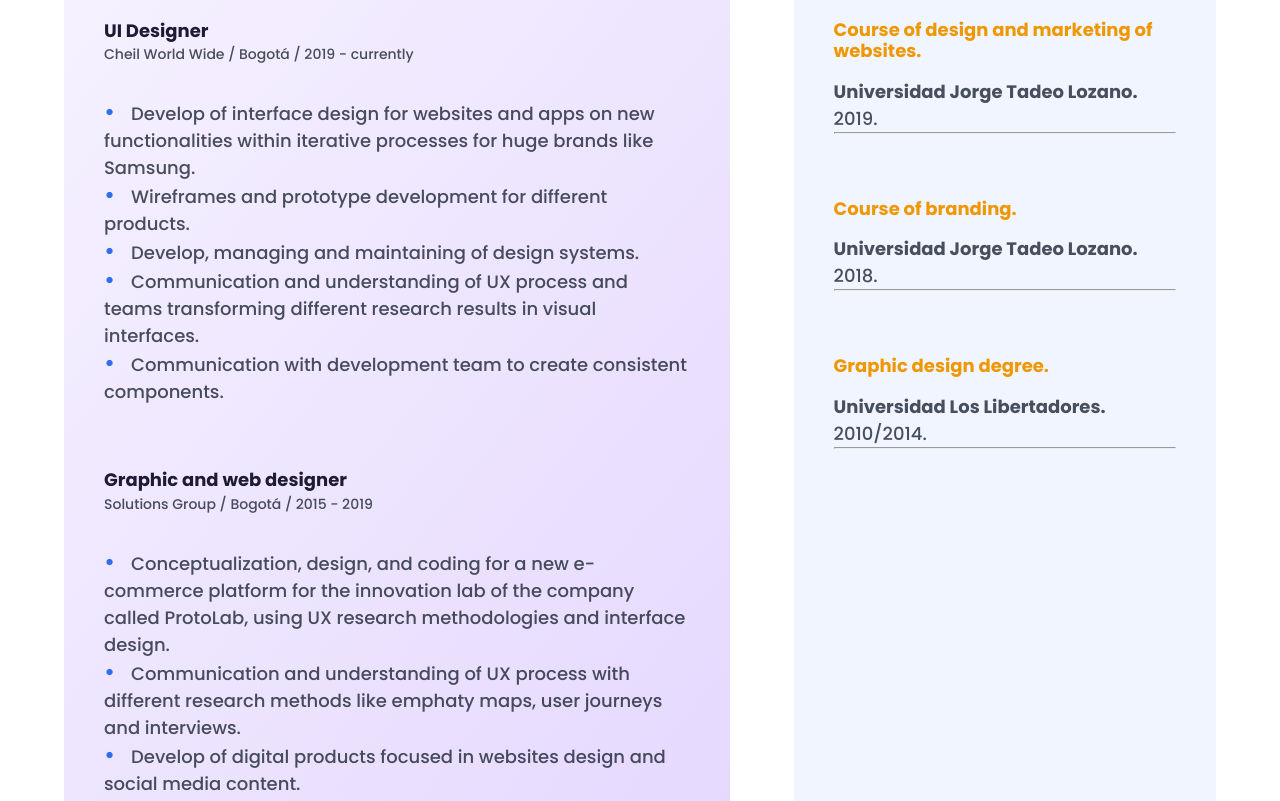
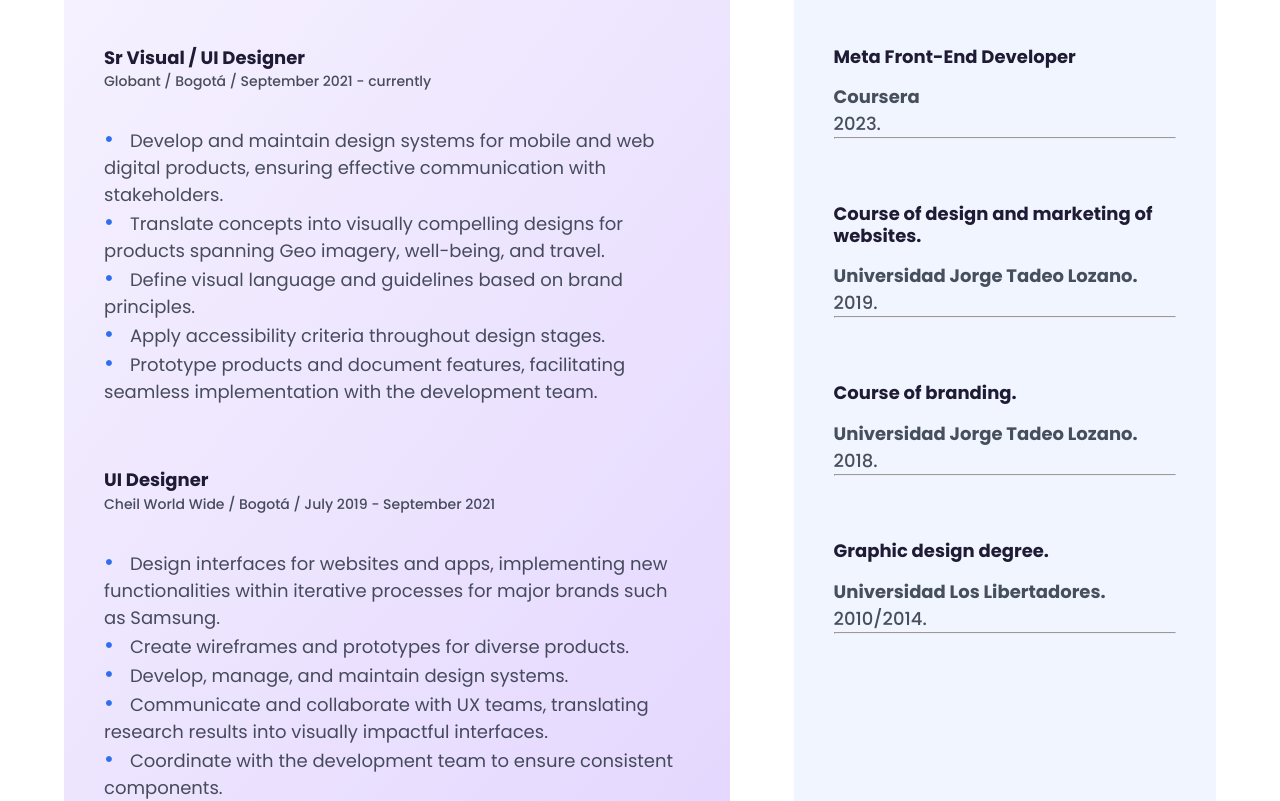
Before and after one commit to sebastiangonzalezdesign/Sebgraph, a React (Vite) app: page /cv in a window 1280 px wide. Shown: the part 980-1781 px from the top of the page. Built offline with nearby package versions, Linux system fonts and the light colour scheme.

Commit message:
CV Improved

```diff
--- a/src/pages/cv/CV.jsx
+++ b/src/pages/cv/CV.jsx
@@ -1,17 +1,17 @@
-import "./CV.scss";
-import Profile from "../../img/profile-icon.svg";
-import Experience from "../../img/experience-icon.svg";
-import Education from "../../img/education-icon.svg";
-import Languages from "../../img/languages-icon.svg";
-import Hobbies from "../../img/hobbies-icon.svg";
-import Soccer from "../../img/soccer.svg";
-import Ride from "../../img/ride-bike.svg";
-import Paint from "../../img/paint.svg";
-import Cook from "../../img/cook.svg";
-import Cv from "../../documents/cv-sebastian-gonzalez.pdf";
-import Skills from "../../img/skills-icon.svg";
-import "aos/dist/aos.css";
-import { Button } from "../../components/Button";
+import './CV.scss'
+import Profile from '../../img/profile-icon.svg'
+import Experience from '../../img/experience-icon.svg'
+import Education from '../../img/education-icon.svg'
+import Languages from '../../img/languages-icon.svg'
+import Hobbies from '../../img/hobbies-icon.svg'
+import Soccer from '../../img/soccer.svg'
+import Ride from '../../img/ride-bike.svg'
+import Paint from '../../img/paint.svg'
+import Cook from '../../img/cook.svg'
+import Cv from '../../documents/cv-sebastian-gonzalez.pdf'
+import Skills from '../../img/skills-icon.svg'
+import 'aos/dist/aos.css'
+import { Button } from '../../components/Button'
 
 const CV = () => {
     return (
@@ -28,10 +28,11 @@ const CV = () => {
                 <article className="profile-cv__text-box">
                     <h2 className="heading__100--bold subtitle">Profile</h2>
                     <p className="paragraph__100--medium">
-            Hi!!, I am an UI designer who believe in digital products that
-            connect the design focused in people experiences. I will help you to
-            connect the users with your digital products through great
-            interfaces and experiences.
+                        Experienced UI Designer with expertise in visual design,
+                        design systems, and interaction design for both web and
+                        mobile applications. Dedicated to crafting user-centric
+                        digital products that simplify complex tasks and deliver
+                        meaningful experiences.
                     </p>
                 </article>
             </section>
@@ -42,61 +43,72 @@ const CV = () => {
                     <h2 className="heading__200--bold subtitle">Experience</h2>
                     <div className="experience-cv__experience-container">
                         <div className="experience-cv__head-container">
-              <h3 className="heading__300--bold">UI Designer</h3>
+                            <h3 className="heading__300--bold">
+                                Sr Visual / UI Designer
+                            </h3>
                             <span className="paragraph__300--medium">
-                Cheil World Wide / Bogotá / 2019 - currently
+                                Globant / Bogotá / September 2021 - currently
                             </span>
                         </div>
 
                         <ul className="experience-cv__items paragraph">
-              <li className="paragraph__100--medium experience-cv__item">
-                Develop of interface design for websites and apps on new
-                functionalities within iterative processes for huge brands like
-                Samsung.
+                            <li className="paragraph__100--regular experience-cv__item">
+                                Develop and maintain design systems for mobile
+                                and web digital products, ensuring effective
+                                communication with stakeholders.
                             </li>
-              <li className="paragraph__100--medium experience-cv__item">
-                Wireframes and prototype development for different products.
+                            <li className="paragraph__100--regular experience-cv__item">
+                                Translate concepts into visually compelling
+                                designs for products spanning Geo imagery,
+                                well-being, and travel.
                             </li>
-              <li className="paragraph__100--medium experience-cv__item">
-                Develop, managing and maintaining of design systems.{" "}
+                            <li className="paragraph__100--regular experience-cv__item">
+                                Define visual language and guidelines based on
+                                brand principles.{' '}
                             </li>
-              <li className="paragraph__100--medium experience-cv__item">
-                Communication and understanding of UX process and teams
-                transforming different research results in visual interfaces.
+                            <li className="paragraph__100--regular experience-cv__item">
+                                Apply accessibility criteria throughout design
+                                stages.
                             </li>
-              <li className="paragraph__100--medium experience-cv__item">
-                Communication with development team to create consistent
-                components.
+                            <li className="paragraph__100--regular experience-cv__item">
+                                Prototype products and document features,
+                                facilitating seamless implementation with the
+                                development team.
                             </li>
                         </ul>
                     </div>
 
                     <div className="experience-cv__experience-container">
                         <div className="experience-cv__head-container">
-              <h3 className="heading__300--bold">Graphic and web designer</h3>
+                            <h3 className="heading__300--bold">UI Designer</h3>
                             <span className="paragraph__300--medium">
-                Solutions Group / Bogotá / 2015 - 2019
+                                Cheil World Wide / Bogotá / July 2019 -
+                                September 2021
                             </span>
                         </div>
 
                         <ul className="experience-cv__items paragraph">
-              <li className="paragraph__100--medium experience-cv__item">
-                Conceptualization, design, and coding for a new e-commerce
-                platform for the innovation lab of the company called ProtoLab,
-                using UX research methodologies and interface design.
+                            <li className="paragraph__100--regular experience-cv__item">
+                                Design interfaces for websites and apps,
+                                implementing new functionalities within
+                                iterative processes for major brands such as
+                                Samsung.
                             </li>
-              <li className="paragraph__100--medium experience-cv__item">
-                Communication and understanding of UX process with different
-                research methods like emphaty maps, user journeys and
-                interviews.
+                            <li className="paragraph__100--regular experience-cv__item">
+                                Create wireframes and prototypes for diverse
+                                products.
                             </li>
-              <li className="paragraph__100--medium experience-cv__item">
-                Develop of digital products focused in websites design and
-                social media content.{" "}
+                            <li className="paragraph__100--regular experience-cv__item">
+                                Develop, manage, and maintain design systems.{' '}
                             </li>
-              <li className="paragraph__100--medium experience-cv__item">
-                Participation in digital campaigns and global brand activations
-                of projects with global brands like Coca-Cola and Av-inbev.
+                            <li className="paragraph__100--regular experience-cv__item">
+                                Communicate and collaborate with UX teams,
+                                translating research results into visually
+                                impactful interfaces.
+                            </li>
+                            <li className="paragraph__100--regular experience-cv__item">
+                                Coordinate with the development team to ensure
+                                consistent components.
                             </li>
                         </ul>
                     </div>
@@ -107,6 +119,16 @@ const CV = () => {
                 <img className="icon" src={Education} alt="education" />
                 <article className="education-cv__text-box">
                     <h2 className="heading__200--bold subtitle">Education</h2>
+                    <div className="education-cv__course">
+                        <h3 className="heading__300--bold education-cv__course-name">
+                            Meta Front-End Developer
+                        </h3>
+                        <p className="paragraph__100--medium education-cv__university">
+                            Coursera
+                        </p>
+                        <p className="paragraph__100--medium">2023.</p>
+                        <hr />
+                    </div>
                     <div className="education-cv__course">
                         <h3 className="heading__300--bold education-cv__course-name">
                             Course of design and marketing of websites.
@@ -149,14 +171,18 @@ const CV = () => {
                             Professional
                         </h3>
                         <div className="skills-cv__item">
-              <p className="paragraph__100--medium">Time management</p>
+                            <p className="paragraph__100--medium">
+                                Time management
+                            </p>
                             <div className="skills-cv__bar-container">
                                 <progress
                                     className="skills-cv__bar"
                                     value="90"
                                     max="100"
                                 ></progress>
-                <p className="skills-cv__percent paragraph__100--medium">90%</p>
+                                <p className="skills-cv__percent paragraph__100--medium">
+                                    90%
+                                </p>
                             </div>
                         </div>
                         <div className="skills-cv__item">
@@ -167,55 +193,75 @@ const CV = () => {
                                     value="85"
                                     max="100"
                                 ></progress>
-                <p className="skills-cv__percent paragraph__100--medium">85%</p>
+                                <p className="skills-cv__percent paragraph__100--medium">
+                                    85%
+                                </p>
                             </div>
                         </div>
                         <div className="skills-cv__item">
-              <p className="paragraph__100--medium">Flexibility</p>
+                            <p className="paragraph__100--medium">
+                                Flexibility
+                            </p>
                             <div className="skills-cv__bar-container">
                                 <progress
                                     className="skills-cv__bar"
                                     value="75"
                                     max="100"
                                 ></progress>
-                <p className="skills-cv__percent paragraph__100--medium">75%</p>
+                                <p className="skills-cv__percent paragraph__100--medium">
+                                    75%
+                                </p>
                             </div>
                         </div>
                         <div className="skills-cv__item">
-              <p className="paragraph__100--medium">Communication</p>
+                            <p className="paragraph__100--medium">
+                                Communication
+                            </p>
                             <div className="skills-cv__bar-container">
                                 <progress
                                     className="skills-cv__bar"
                                     value="70"
                                     max="100"
                                 ></progress>
-                <p className="skills-cv__percent paragraph__100--medium">70%</p>
+                                <p className="skills-cv__percent paragraph__100--medium">
+                                    70%
+                                </p>
                             </div>
                         </div>
                     </div>
 
                     <div className="skills-cv__skill">
-            <h3 className="heading__300--bold skills-cv__field">Technical</h3>
+                        <h3 className="heading__300--bold skills-cv__field">
+                            Technical
+                        </h3>
                         <div className="skills-cv__item">
-              <p className="paragraph__100--medium">Prototyping figma XD</p>
+                            <p className="paragraph__100--medium">
+                                Prototyping figma XD
+                            </p>
                             <div className="skills-cv__bar-container">
                                 <progress
                                     className="skills-cv__bar"
                                     value="90"
                                     max="100"
                                 ></progress>
-                <p className="skills-cv__percent paragraph__100--medium">90%</p>
+                                <p className="skills-cv__percent paragraph__100--medium">
+                                    90%
+                                </p>
                             </div>
                         </div>
                         <div className="skills-cv__item">
-              <p className="paragraph__100--medium">HTML / CSS - SASS</p>
+                            <p className="paragraph__100--medium">
+                                HTML / CSS - SASS
+                            </p>
                             <div className="skills-cv__bar-container">
                                 <progress
                                     className="skills-cv__bar"
                                     value="85"
                                     max="100"
                                 ></progress>
-                <p className="skills-cv__percent paragraph__100--medium">85%</p>
+                                <p className="skills-cv__percent paragraph__100--medium">
+                                    85%
+                                </p>
                             </div>
                         </div>
                         <div className="skills-cv__item">
@@ -226,18 +272,24 @@ const CV = () => {
                                     value="30"
                                     max="100"
                                 ></progress>
-                <p className="skills-cv__percent paragraph__100--medium">30%</p>
+                                <p className="skills-cv__percent paragraph__100--medium">
+                                    30%
+                                </p>
                             </div>
                         </div>
                         <div className="skills-cv__item">
-              <p className="paragraph__100--medium">Visual Design</p>
+                            <p className="paragraph__100--medium">
+                                Visual Design
+                            </p>
                             <div className="skills-cv__bar-container">
                                 <progress
                                     className="skills-cv__bar"
                                     value="85"
                                     max="100"
                                 ></progress>
-                <p className="skills-cv__percent paragraph__100--medium">85%</p>
+                                <p className="skills-cv__percent paragraph__100--medium">
+                                    85%
+                                </p>
                             </div>
                         </div>
                     </div>
@@ -258,7 +310,9 @@ const CV = () => {
                                 value="75"
                                 max="100"
                             ></progress>
-              <p className="languages-cv__percent paragraph__100--medium">B2</p>
+                            <p className="languages-cv__percent paragraph__100--medium">
+                                B2
+                            </p>
                         </div>
                     </div>
                     <div className="languages-cv__item">
@@ -271,7 +325,9 @@ const CV = () => {
                                 value="75"
                                 max="100"
                             ></progress>
-              <p className="languages-cv__percent paragraph__100--medium">B2</p>
+                            <p className="languages-cv__percent paragraph__100--medium">
+                                B2
+                            </p>
                         </div>
                     </div>
                     <div className="languages-cv__item">
@@ -330,7 +386,7 @@ const CV = () => {
                 </div>
             </section>
         </main>
-  );
-};
+    )
+}
 
-export default CV;
+export default CV
--- a/src/pages/cv/CV.scss
+++ b/src/pages/cv/CV.scss
@@ -1,8 +1,8 @@
-@import "../../styles/ConfigStyles/abstracts/Variables.scss";
-@import "../../styles/ConfigStyles/abstracts/Mixins.scss";
-@import "../../styles/ConfigStyles/base/Base.scss";
-@import "../../styles/ConfigStyles/layout/Grid.scss";
-@import "../../styles/ConfigStyles/base/Utilities";
+@import '../../styles/ConfigStyles/abstracts/Variables.scss';
+@import '../../styles/ConfigStyles/abstracts/Mixins.scss';
+@import '../../styles/ConfigStyles/base/Base.scss';
+@import '../../styles/ConfigStyles/layout/Grid.scss';
+@import '../../styles/ConfigStyles/base/Utilities';
 
 .icon {
     margin-bottom: $gutter-medium;
@@ -46,7 +46,7 @@
         list-style: none;
     }
     &__item::before {
-    content: "•";
+        content: '•';
         color: var(--textIcon-link);
         font-size: 1.5rem;
         margin-right: 1rem;
@@ -59,7 +59,6 @@
 .education-cv {
     background-color: var(--bg-darker);
     &__course-name {
-    color: $color-yellow-dark;
         margin-bottom: $gutter-small;
     }
     &__university {
@@ -95,7 +94,6 @@
     }
     &__field {
         margin-bottom: $gutter-medium;
-    color: $color-yellow-dark;
         font-weight: 600;
     }
     &__skill:not(:last-child) {
```
Also changed, not shown: 48 other files (tests, documents, lock files or other folders). Lines whose indentation alone changed are shown as unchanged.
